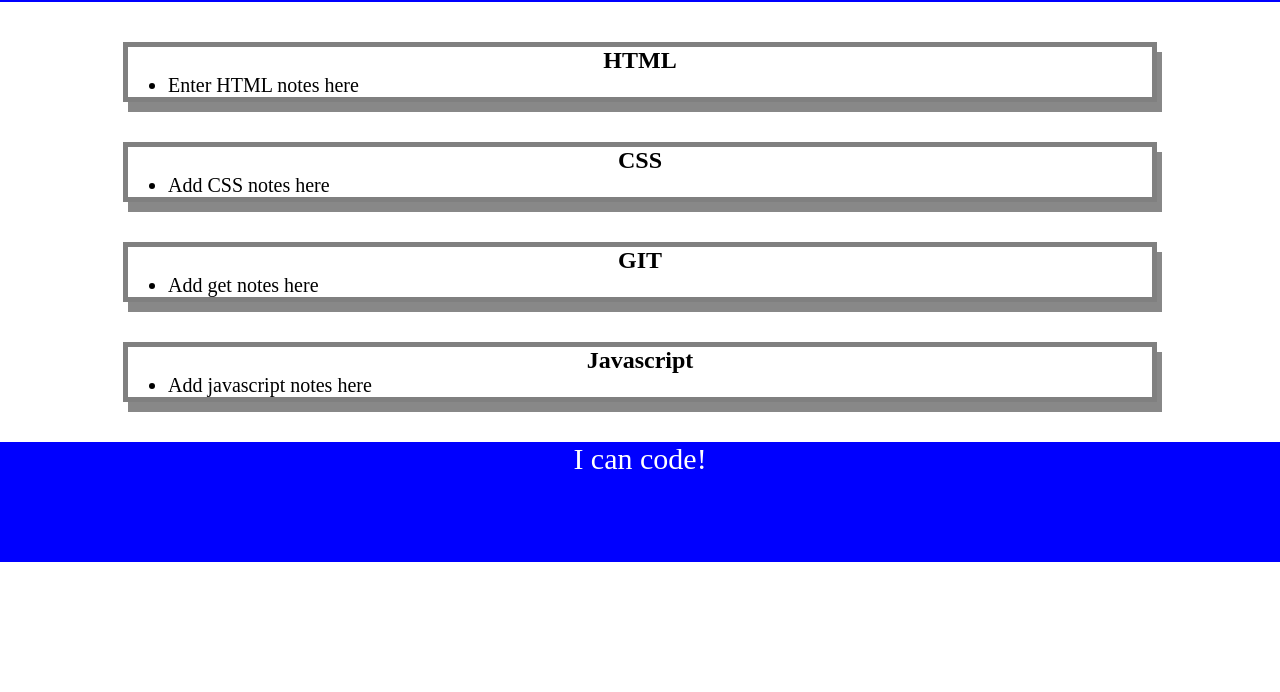
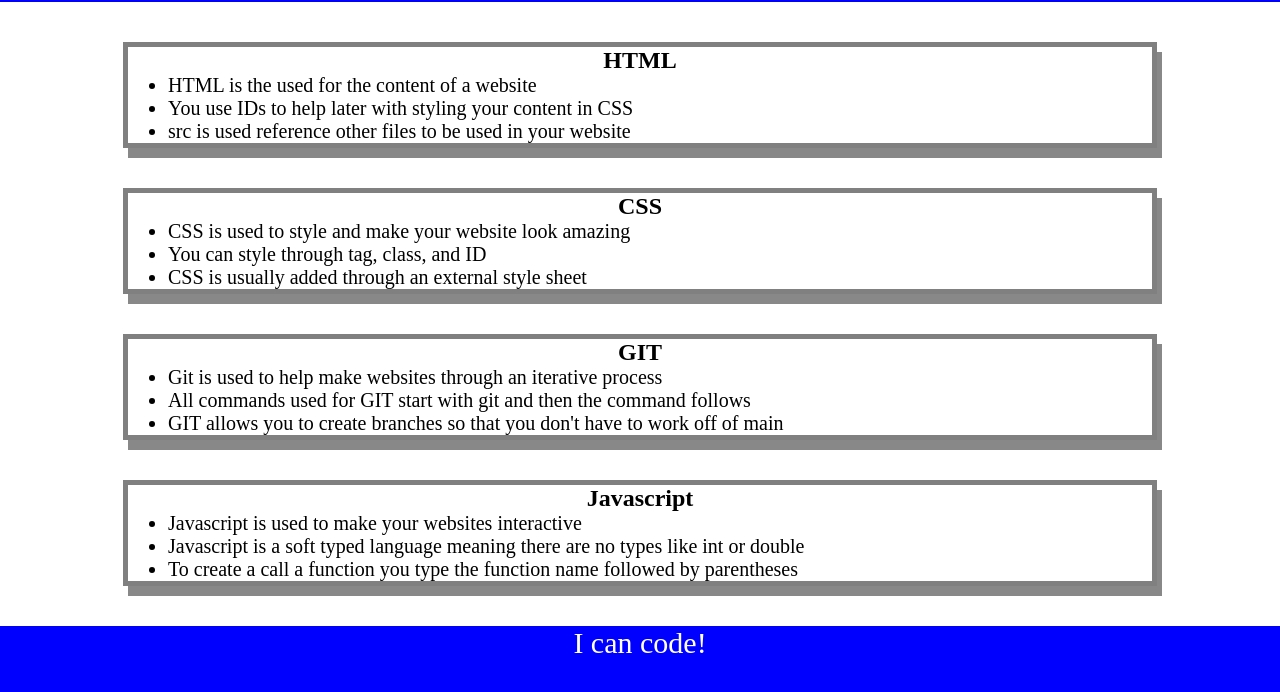
Before and after one commit to Tbroskii/prework-studyguide, a plain HTML site: page prework-study-guide/index.html in a window 1280 px wide. Shown: the part 118-810 px from the top of the page. Drawn offline with Linux system fonts and the light colour scheme.

Commit message:
updated lis to include notes

```diff
--- a/prework-study-guide/index.html
+++ b/prework-study-guide/index.html
@@ -18,25 +18,33 @@
      <section class="card" id="html-section">
       <h2>HTML</h2>
       <ul>
-          <li>Enter HTML notes here</li>
+          <li>HTML is the used for the content of a website</li>
+          <li>You use IDs to help later with styling your content in CSS</li>
+          <li>src is used reference other files to be used in your website</li>
       </ul>
      </section>
      <section class="card" id="css-section">
         <h2>CSS</h2>
           <ul>
-            <li>Add CSS notes here</li>
+            <li>CSS is used to style and make your website look amazing</li>
+            <li>You can style through tag, class, and ID</li>
+            <li>CSS is usually added through an external style sheet</li>
           </ul>
      </section>
      <section class="card" id="git-section">
       <h2>GIT</h2>
         <ul>
-          <li>Add get notes here</li>
+          <li>Git is used to help make websites through an iterative process</li>
+          <li>All commands used for GIT start with git and then the command follows</li>
+          <li>GIT allows you to create branches so that you don't have to work off of main</li>
         </ul>
      </section>
      <section class="card" id="javascript-section">
         <h2>Javascript</h2>
         <ul>
-          <li>Add javascript notes here</li>
+          <li>Javascript is used to make your websites interactive</li>
+          <li>Javascript is a soft typed language meaning there are no types like int or double</li>
+          <li>To create a call a function you type the function name followed by parentheses</li>
         </ul>
      </section>
     </main>
```
